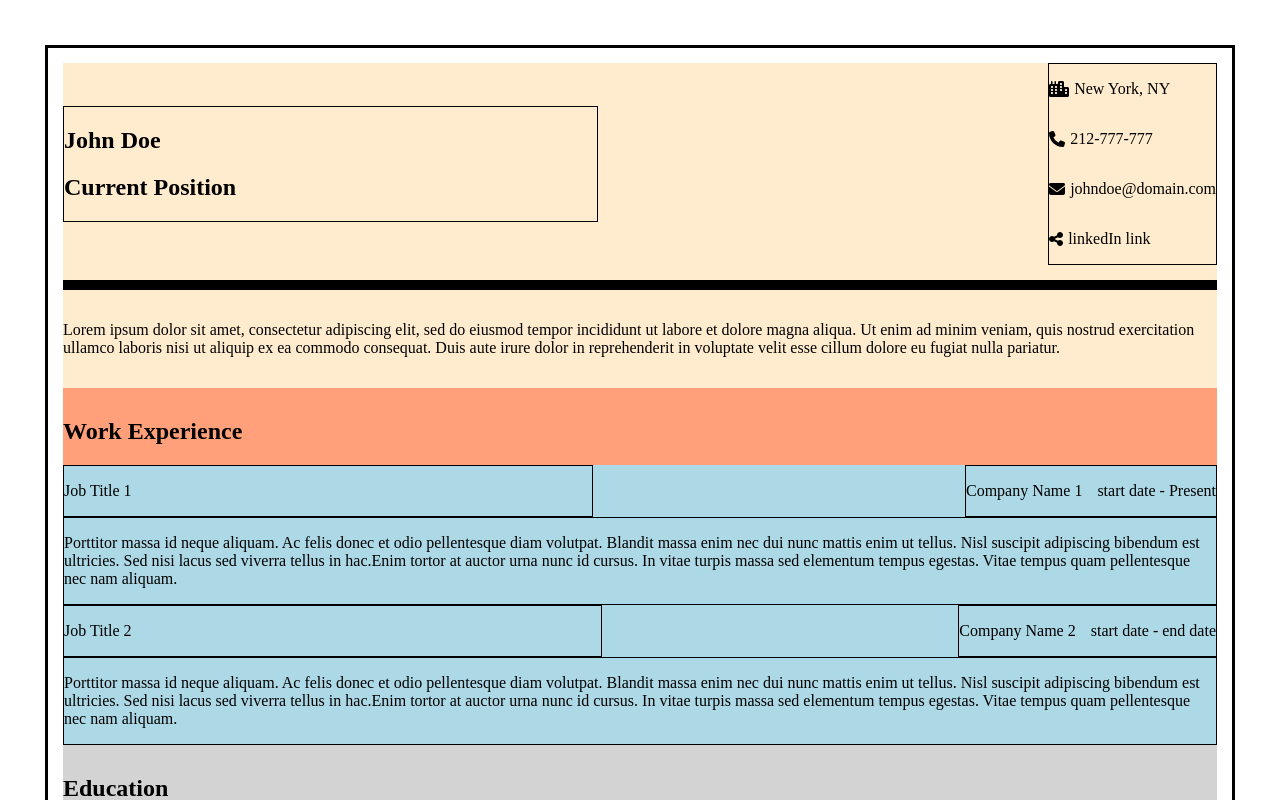
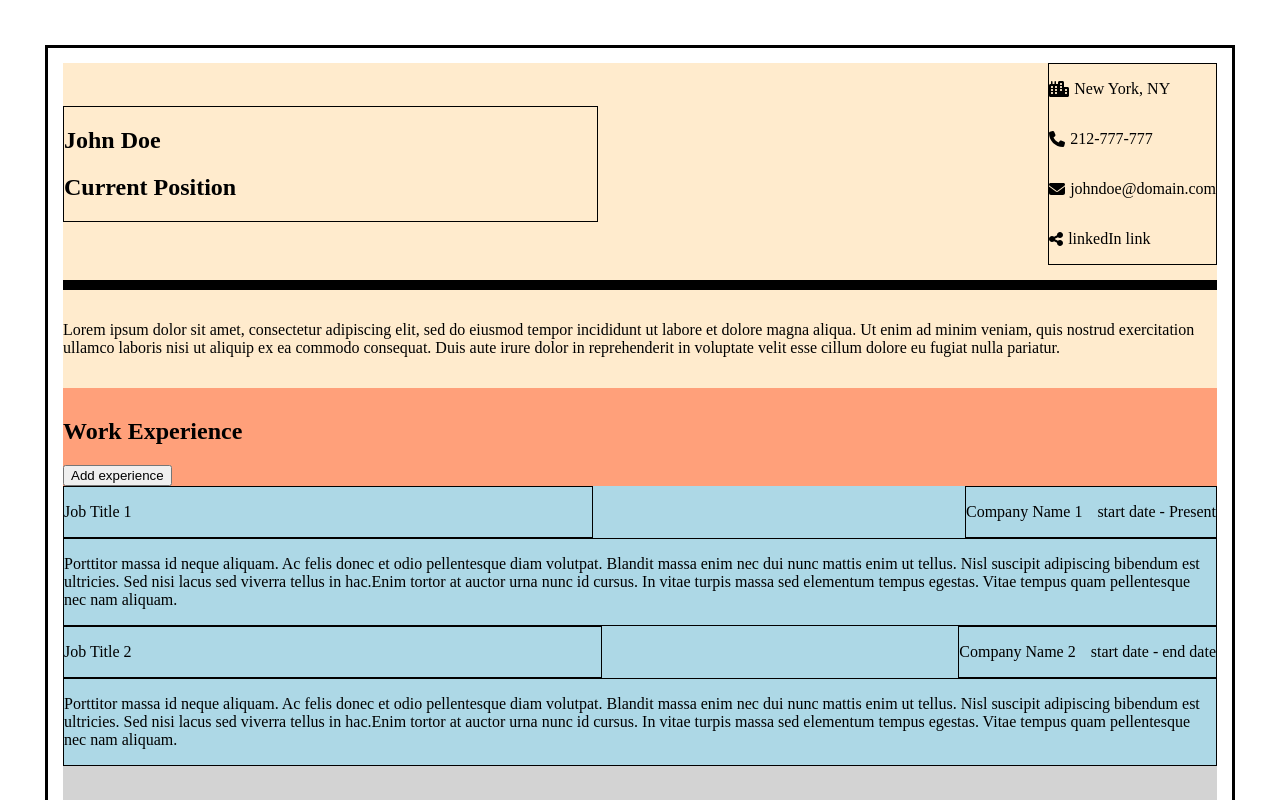
Before and after one commit to ykoziy/odin-cv-app, a React (Create React App) app: page / in a window 1280 px wide. Shown: the top 800 px of the page. Built offline with nearby package versions, Linux system fonts and the light colour scheme.

Commit message:
Added add experience button, with placeholder event handler

```diff
--- a/src/components/WorkExperience/WorkExperience.js
+++ b/src/components/WorkExperience/WorkExperience.js
@@ -3,10 +3,20 @@ import styles from '../../styles/WorkExperience.module.css';
 import ExperienceEntry from './ExperienceEntry';
 
 class WorkExperience extends Component {
+  constructor(props) {
+    super();
+    this.handleAddButtonClick = this.handleAddButtonClick.bind();
+  }
+
+  handleAddButtonClick() {
+    console.log('add button is clicked');
+  }
+
   render() {
     return (
       <section className={styles['work-experience']}>
         <h2>Work Experience</h2>
+        <button onClick={this.handleAddButtonClick}>Add experience</button>
         <ExperienceEntry
           jobTitle="Job Title 1"
           companyName="Company Name 1"
```
